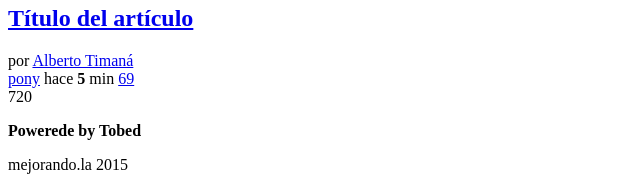
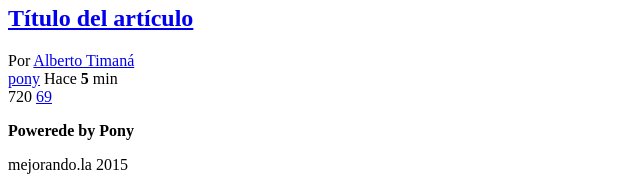
Before and after one commit to AlbertoTDF/Dise-oweb1, a plain HTML site: page index.html in a window 1280 px wide. Shown: the part 779-966 px from the top of the page, 0-640 px from the left. Drawn offline with Linux system fonts and the light colour scheme.

Commit message:
Ultimos cambios de semantica

```diff
--- a/index.html
+++ b/index.html
@@ -38,24 +38,24 @@
 				<a href="#">Título del artículo</a>
 			</h2>
 			<div class="autor_item">
-				por <a href="#">Alberto Timaná</a>
+				Por <a href="#">Alberto Timaná</a>
 			</div>
 			<div class="datos_item">
 				<a href="#" class="tag_item">pony</a>
-				<span class="fecha_item"> hace <strong>5</strong> min</span>
-				<a href="#" class="comentarios_item">69</a>
-				<a href="#" class="guardar_item"></a>
-			</div class="votacion">
+				<span class="fecha_item"> Hace <strong>5</strong> min</span>
+			</div>
+			<div class="votacion">
 				<a href="#" class="up"></a>
 					720
 				<a href="#" class="down"></a>
-			<div>
+				<a href="#" class="comentarios_item">69</a>
+				<a href="#" class="guardar_item"></a>
 			</div>
 		</article>
 	</section>
 	<footer>
 		<p>
-			<strong>Powerede by Tobed</strong>
+			<strong>Powerede by Pony</strong>
 		</p>
 		<p>
 			mejorando.la 2015
```
